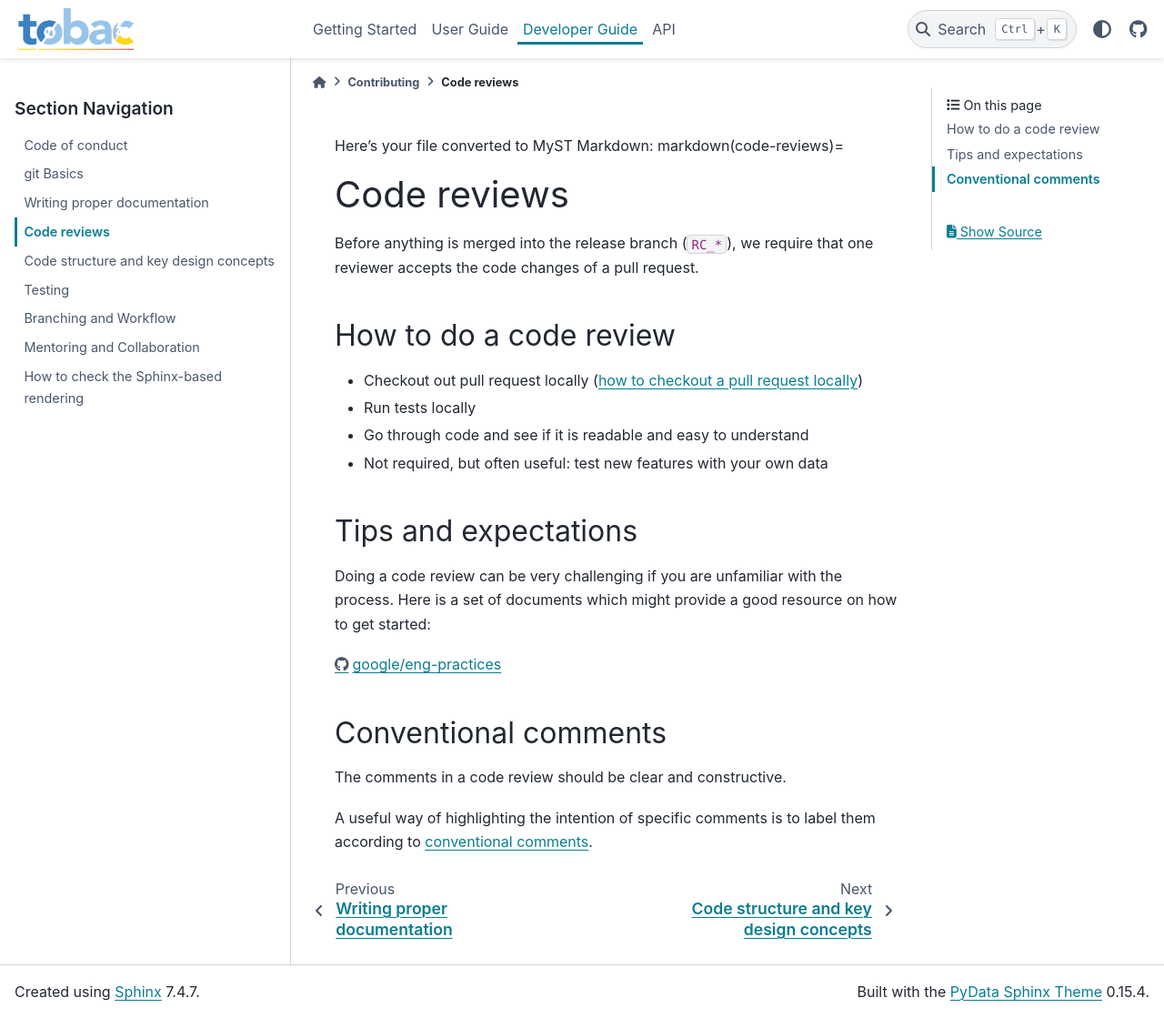
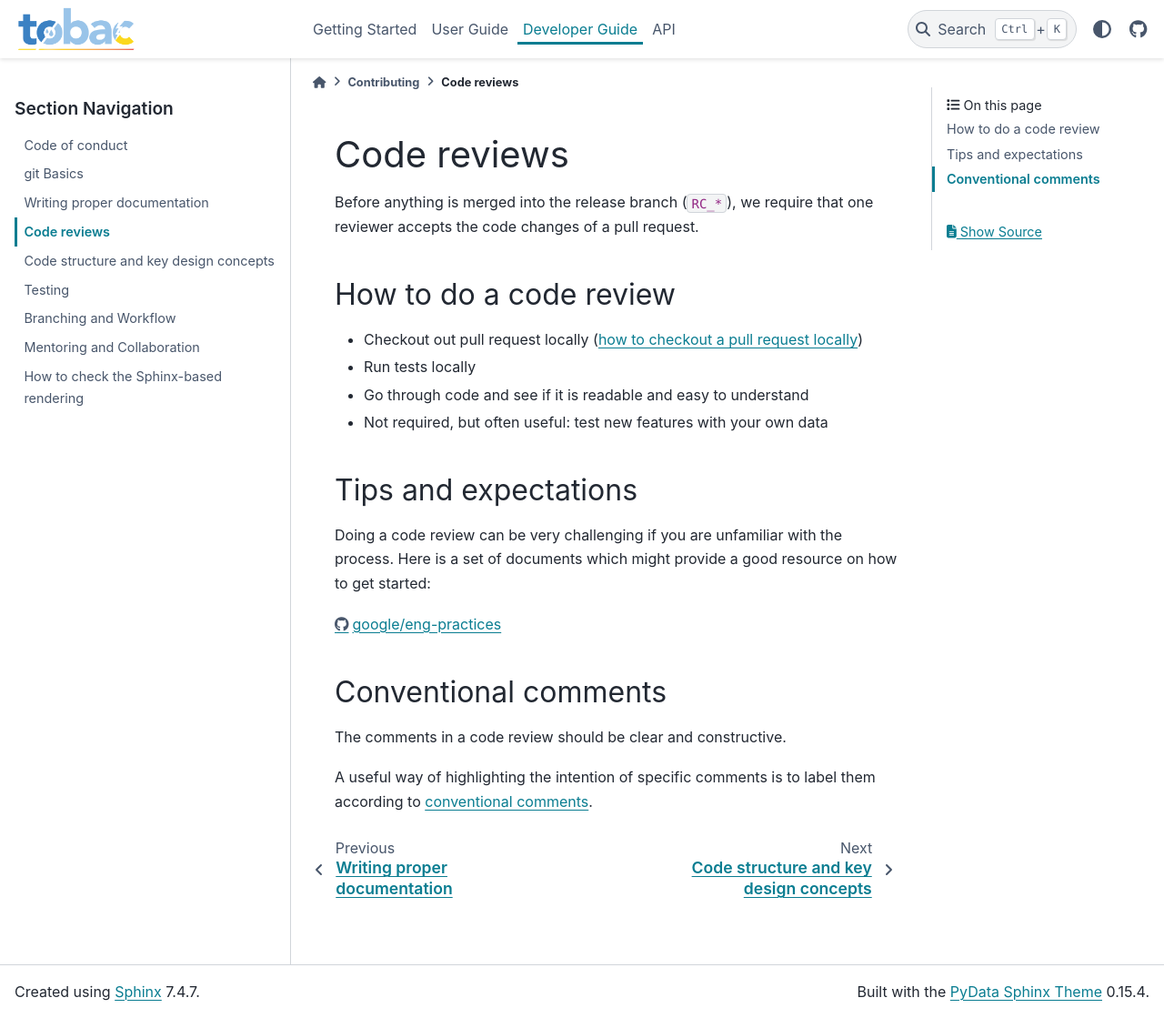
Before and after one commit to tobac-project/tobac, a Sphinx documentation site: the page built from doc/developer_guide/code_reviews.md, in a window 1280 px wide and 1119 px high. Shown: the whole window at 91% size. Built offline with Sphinx 7.4.7 and the PyData theme 0.15.4, drawn with Linux system fonts in a browser that asks for light colours; pages that are not in the unit, such as notebooks, are missing from menus.

Commit message:
remove LLM text

```diff
--- a/doc/developer_guide/code_reviews.md
+++ b/doc/developer_guide/code_reviews.md
@@ -1,5 +1,3 @@
-Here's your file converted to MyST Markdown:
-markdown(code-reviews)=
 # Code reviews
 
 Before anything is merged into the release branch (`RC_*`), we require that one reviewer accepts the code changes of a pull request.
```
